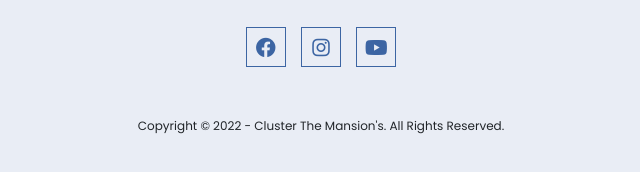
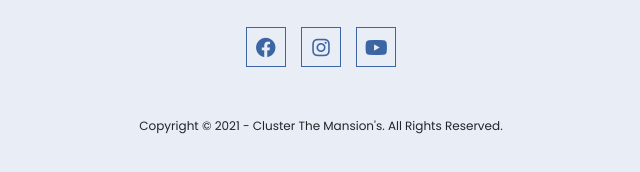
Before and after one commit to rizalunsholeh/rizalunsholeh.github.io, a plain HTML site: page about.html in a window 1280 px wide. Shown: the part 688-860 px from the top of the page, 319-959 px from the left. Drawn offline with nearby package versions, Linux system fonts and the light colour scheme.

Commit message:
ganti tahun

```diff
--- a/about.html
+++ b/about.html
@@ -93,7 +93,7 @@
       <a class="tombol" href="https://mobile.facebook.com/themansionsbekasi/"><i class="fa-brands fa-facebook"></i></a>
       <a class="tombol" href="https://www.instagram.com/themansionsbekasiofficials/"><i class="fa-brands fa-instagram"></i></a>
       <a class="tombol" href="https://www.youtube.com/channel/UCuTs-HsVeOsKfbDc85mbDEg"><i class="fa-brands fa-youtube"></i></a>
-      <p>Copyright © 2022 - Cluster The Mansion's. All Rights Reserved.</p>
+      <p>Copyright © 2021 - Cluster The Mansion's. All Rights Reserved.</p>
     </div>
   </div>
 
```
Also changed, not shown: contact.html (+1 -1 lines), index.html (+1 -1 lines), readmore.html (+1 -1 lines), unit.html (+1 -1 lines).
